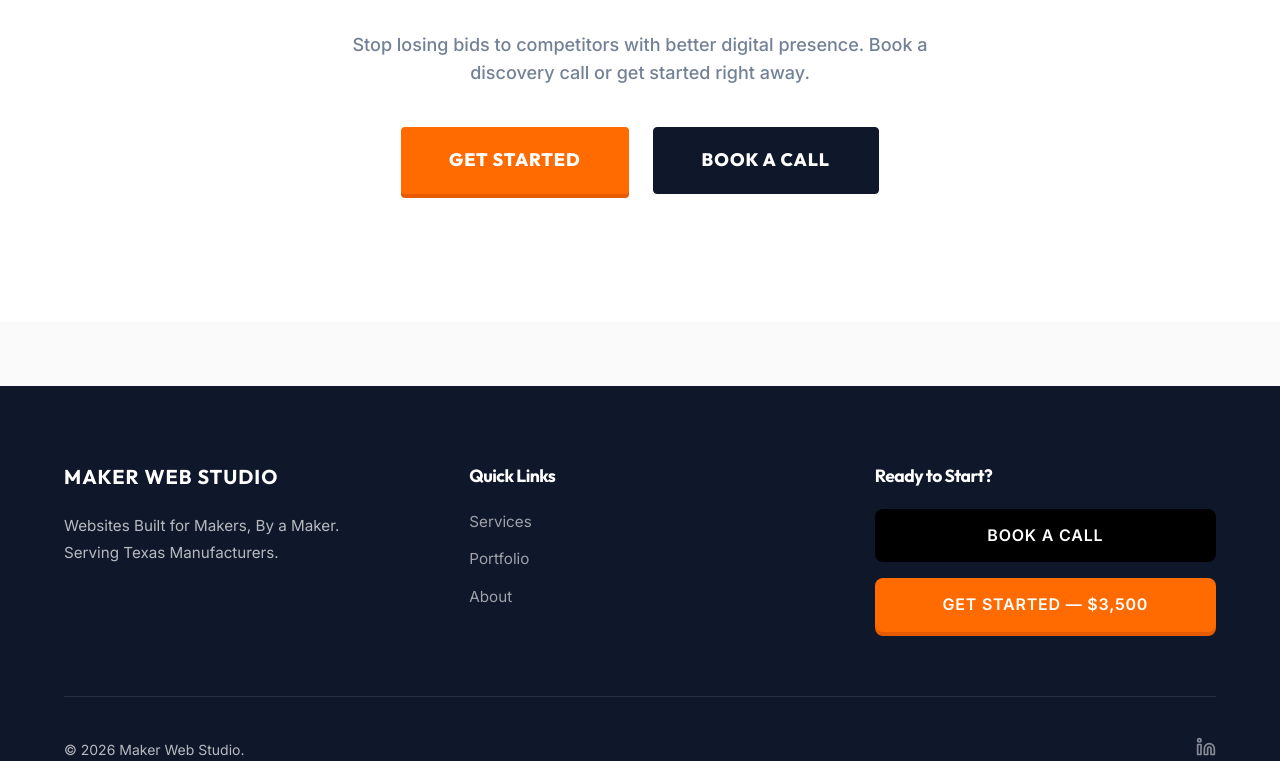
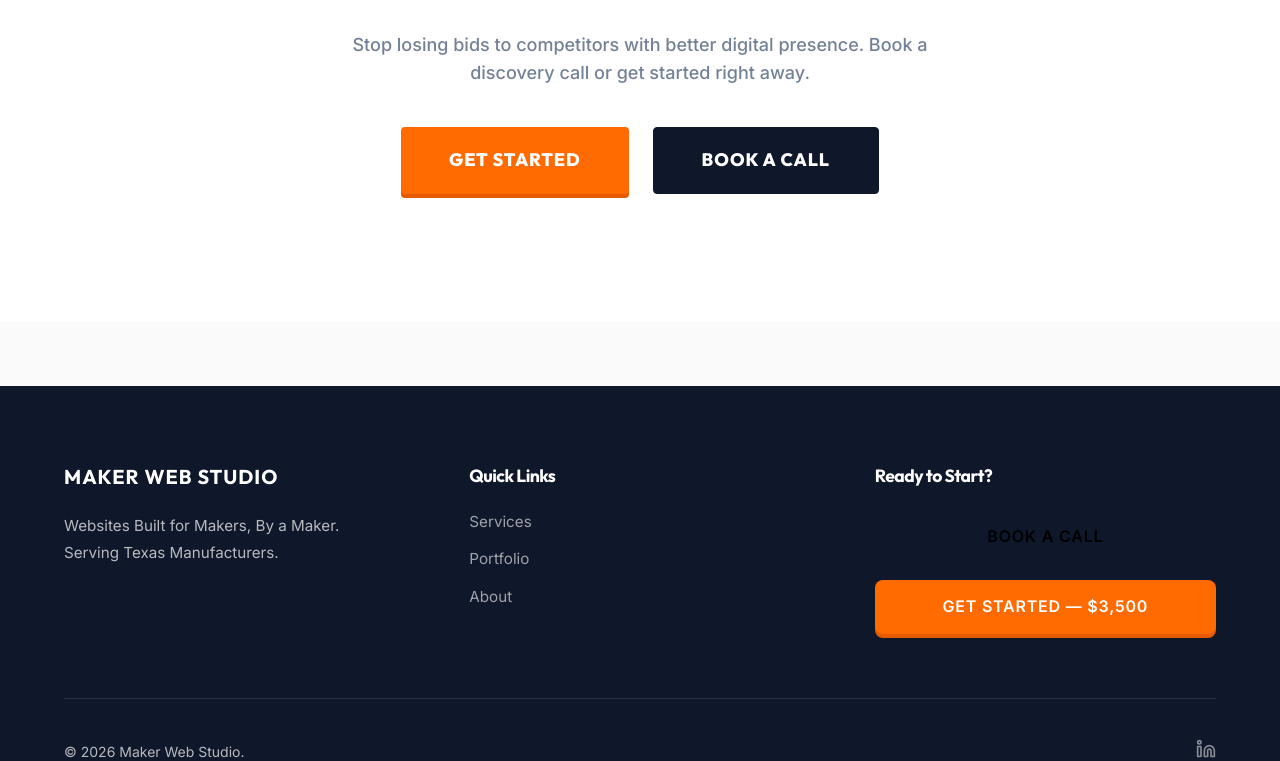
Before and after one commit to makerworkflows/makerwebstudios, a React (Vite) app: page / in a window 1280 px wide. Shown: the part 4164-4925 px from the top of the page. Built offline with nearby package versions, Linux system fonts and the light colour scheme.

Commit message:
style: fix Pricing card list alignment and Footer dark mode button

```diff
--- a/src/components/Layout.jsx
+++ b/src/components/Layout.jsx
@@ -96,8 +96,7 @@ const Layout = ({ children }) => {
                   href="https://calendly.com/hello-makerwebstudios/30min"
                   target="_blank"
                   rel="noopener noreferrer"
-                  className="btn"
-                  style={{ background: "black", color: "white" }}
+                  className="btn btn-dark"
                 >
                   Book a Call
                 </a>
--- a/src/pages/Home.jsx
+++ b/src/pages/Home.jsx
@@ -246,7 +246,7 @@ const Home = () => {
                  For manufacturers ready to turn their website into a lead generation asset that works around the clock.
                </p>
 
-               <ul style={{ listStyle: "none", padding: 0, marginBottom: "2.5rem", display: "flex", flexDirection: "column", gap: "0.75rem", borderTop: "1px solid var(--border-color)", paddingTop: "1.5rem", flex: 1 }}>
+               <ul style={{ listStyle: "none", padding: 0, marginBottom: "2.5rem", display: "flex", flexDirection: "column", gap: "0.75rem", borderTop: "1px solid var(--border-color)", paddingTop: "1.5rem" }}>
                  {[
                    "Modern 8–10 page website built for B2B manufacturers",
                    "Capabilities page that qualifies procurement teams before they call",
@@ -266,9 +266,11 @@ const Home = () => {
                    </li>
                  ))}
                </ul>
+               <div style={{ marginTop: "auto" }}>
                  <a href="https://buy.stripe.com/4gM00idnx9Y16v10QP87K03" target="_blank" rel="noopener noreferrer" className="btn btn-primary" style={{ width: "100%" }}>
                    Get Started
                  </a>
+               </div>
             </div>
 
             {/* Care Plan Package */}
@@ -286,7 +288,7 @@ const Home = () => {
                  Keep your site fast, secure, and up to date. We handle maintenance so you can focus on production.
                </p>
 
-               <ul style={{ listStyle: "none", padding: 0, marginBottom: "2.5rem", display: "flex", flexDirection: "column", gap: "0.75rem", borderTop: "1px solid var(--border-color)", paddingTop: "1.5rem", flex: 1 }}>
+               <ul style={{ listStyle: "none", padding: 0, marginBottom: "2.5rem", display: "flex", flexDirection: "column", gap: "0.75rem", borderTop: "1px solid var(--border-color)", paddingTop: "1.5rem" }}>
                  {[
                    "Hosting + security updates handled for you",
                    "Monthly PageSpeed + performance monitoring",
@@ -303,9 +305,11 @@ const Home = () => {
                    </li>
                  ))}
                </ul>
+               <div style={{ marginTop: "auto" }}>
                  <a href="https://calendly.com/hello-makerwebstudios/30min" target="_blank" rel="noopener noreferrer" className="btn btn-dark" style={{ width: "100%" }}>
                    Book a Call
                  </a>
+               </div>
             </div>
 
           </div>
```
Lines whose indentation alone changed are shown as unchanged.
